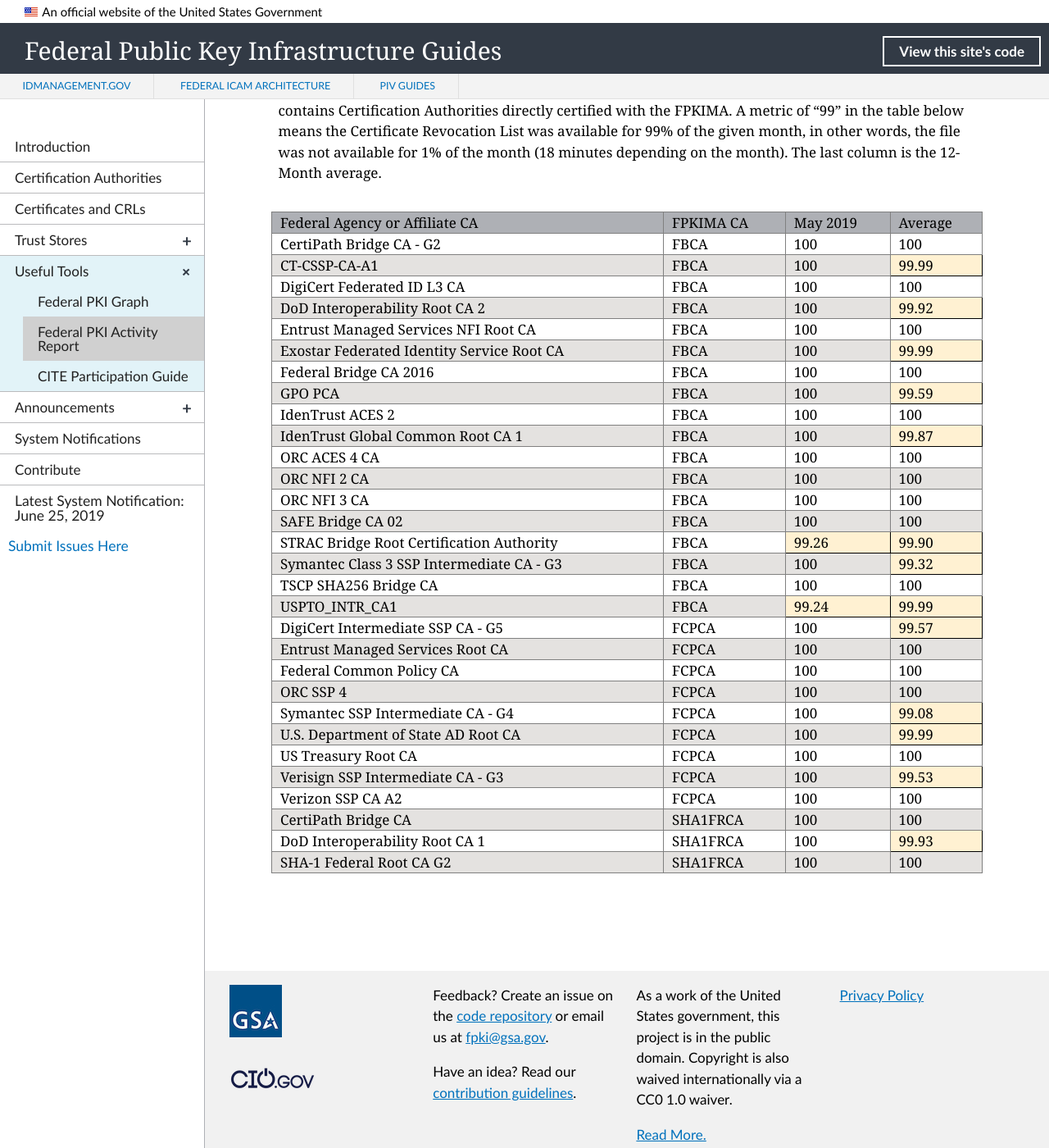
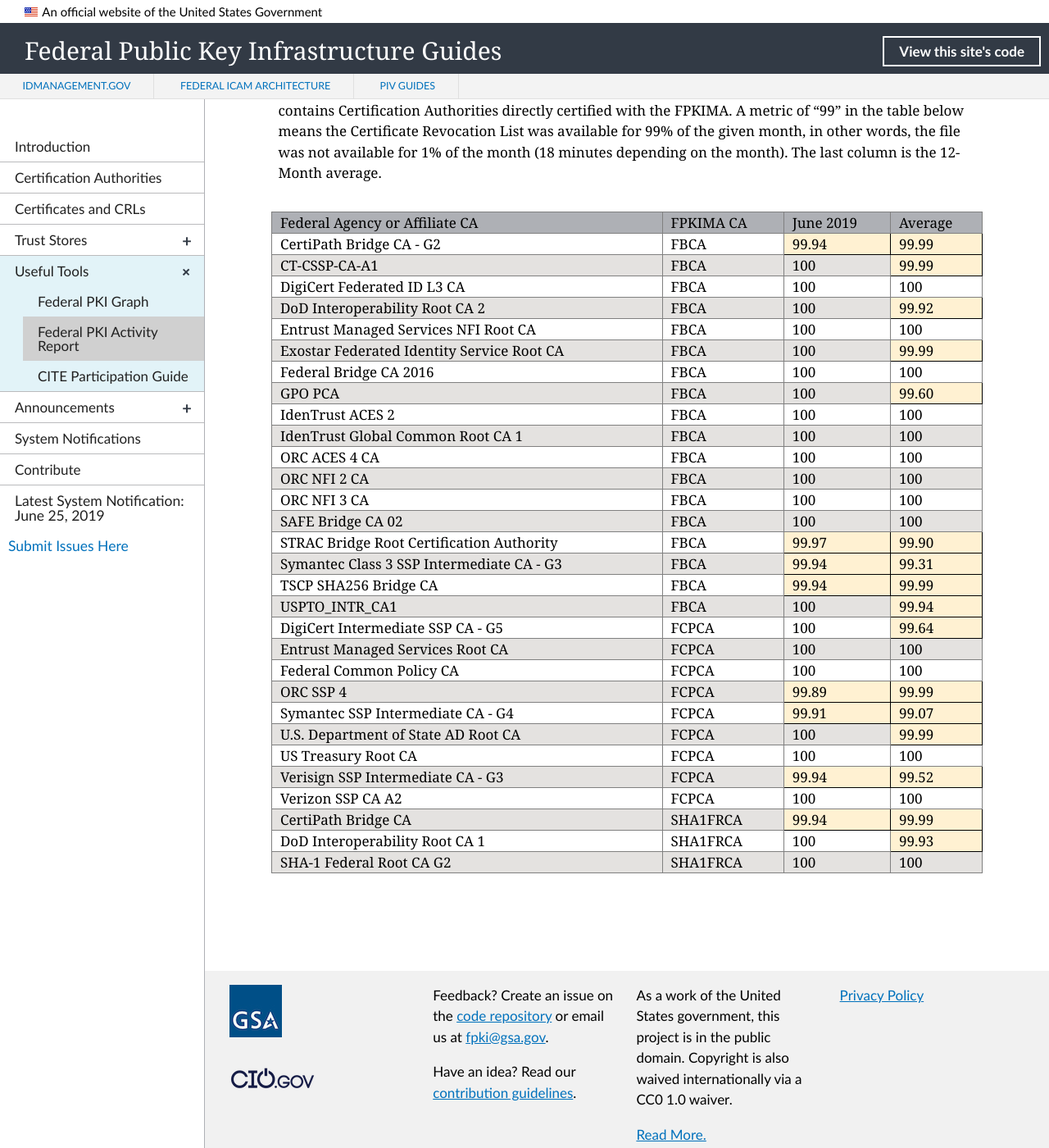
Before and after one commit to GSA/fpki-guides, a Jekyll site: the page built from _tools/03_fpki_activity_report.md, in a window 1280 px wide and 1400 px high, scrolled down 2533 px. Shown: the whole window at 82% size. Built offline with Jekyll 4.4.1, drawn with Linux system fonts in a browser that asks for light colours; nearby versions of some CDN libraries; library files that are not in the unit come from our copies.

Commit message:
Update Availability
fixes #513

```diff
--- a/_includes/fpkiar-repo-table.html
+++ b/_includes/fpkiar-repo-table.html
@@ -21,14 +21,14 @@
     <tr>
         <th class="tg-llyw">Federal Agency or Affiliate CA</th>
         <td class="tg-llyw">FPKIMA CA</td>
-        <td class="tg-llyw">May 2019</td>
+        <td class="tg-llyw">June 2019</td>
         <td class="tg-llyw">Average</td>
     </tr>
     <tr>
         <td class="tg-0pky">CertiPath Bridge CA - G2</td>
         <td class="tg-0pky">FBCA</td>
-        <td class="tg-0pky">100</td>
-        <td class="tg-0pky">100</td>
+        <td class="tg-s7ni">99.94</td>
+        <td class="tg-s7ni">99.99</td>
     </tr>
     <tr>
         <td class="tg-y698">CT-CSSP-CA-A1</td>
@@ -70,7 +70,7 @@
         <td class="tg-y698">GPO PCA</td>
         <td class="tg-y698">FBCA</td>
         <td class="tg-y698">100</td>
-        <td class="tg-s7ni">99.59</td>
+        <td class="tg-s7ni">99.60</td>
     </tr>
     <tr>
         <td class="tg-0pky">IdenTrust ACES 2</td>
@@ -82,7 +82,7 @@
         <td class="tg-y698">IdenTrust Global Common Root CA 1</td>
         <td class="tg-y698">FBCA</td>
         <td class="tg-y698">100</td>
-        <td class="tg-s7ni">99.87</td>
+        <td class="tg-y698">100</td>
     </tr>
     <tr>
         <td class="tg-0pky">ORC ACES 4 CA</td>
@@ -111,32 +111,32 @@
     <tr>
         <td class="tg-0pky">STRAC Bridge Root Certification Authority</td>
         <td class="tg-0pky">FBCA</td>
-        <td class="tg-s7ni">99.26</td>
+        <td class="tg-s7ni">99.97</td>
         <td class="tg-s7ni">99.90</td>
     </tr>
     <tr>
         <td class="tg-y698">Symantec Class 3 SSP Intermediate CA - G3</td>
         <td class="tg-y698">FBCA</td>
-        <td class="tg-y698">100</td>
-        <td class="tg-s7ni">99.32</td>
+        <td class="tg-s7ni">99.94</td>
+        <td class="tg-s7ni">99.31</td>
     </tr>
     <tr>
         <td class="tg-0pky">TSCP SHA256 Bridge CA</td>
         <td class="tg-0pky">FBCA</td>
-        <td class="tg-0pky">100</td>
-        <td class="tg-0pky">100</td>
+        <td class="tg-s7ni">99.94</td>
+        <td class="tg-s7ni">99.99</td>
     </tr>
     <tr>
         <td class="tg-y698">USPTO_INTR_CA1</td>
         <td class="tg-y698">FBCA</td>
-        <td class="tg-s7ni">99.24</td>
-        <td class="tg-s7ni">99.99</td>
+        <td class="tg-y698">100</td>
+        <td class="tg-s7ni">99.94</td>
     </tr>
     <tr>
         <td class="tg-0pky">DigiCert Intermediate SSP CA - G5</td>
         <td class="tg-0pky">FCPCA</td>
         <td class="tg-0pky">100</td>
-        <td class="tg-s7ni">99.57</td>
+        <td class="tg-s7ni">99.64</td>
     </tr>
     <tr>
         <td class="tg-y698">Entrust Managed Services Root CA</td>
@@ -153,14 +153,14 @@
     <tr>
         <td class="tg-y698">ORC SSP 4</td>
         <td class="tg-y698">FCPCA</td>
-        <td class="tg-y698">100</td>
-        <td class="tg-y698">100</td>
+        <td class="tg-s7ni">99.89</td>
+        <td class="tg-s7ni">99.99</td>
     </tr>
     <tr>
         <td class="tg-0pky">Symantec SSP Intermediate CA - G4</td>
         <td class="tg-0pky">FCPCA</td>
-        <td class="tg-0pky">100</td>
-        <td class="tg-s7ni">99.08</td>
+        <td class="tg-s7ni">99.91</td>
+        <td class="tg-s7ni">99.07</td>
     </tr>
     <tr>
         <td class="tg-y698">U.S. Department of State AD Root CA</td>
@@ -177,8 +177,8 @@
     <tr>
         <td class="tg-y698">Verisign SSP Intermediate CA - G3</td>
         <td class="tg-y698">FCPCA</td>
-        <td class="tg-y698">100</td>
-        <td class="tg-s7ni">99.53</td>
+        <td class="tg-s7ni">99.94</td>
+        <td class="tg-s7ni">99.52</td>
     </tr>
     <tr>
         <td class="tg-0pky">Verizon SSP CA A2</td>
@@ -189,8 +189,8 @@
     <tr>
         <td class="tg-y698">CertiPath Bridge CA</td>
         <td class="tg-y698">SHA1FRCA</td>
-        <td class="tg-y698">100</td>
-        <td class="tg-y698">100</td>
+        <td class="tg-s7ni">99.94</td>
+        <td class="tg-s7ni">99.99</td>
     </tr>
     <tr>
         <td class="tg-0pky">DoD Interoperability Root CA 1</td>
```
